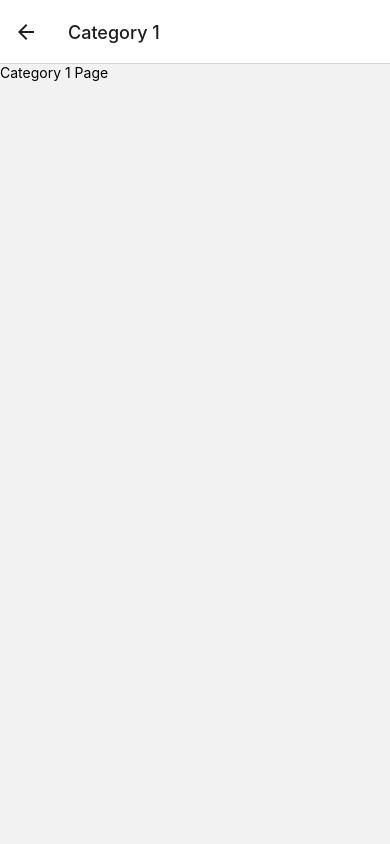
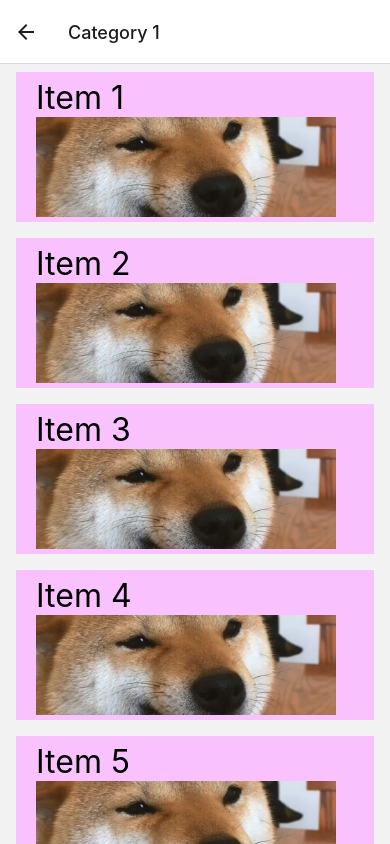
Before and after one commit to WSU-4110/CirclE, a React Native app: screen /Category1 in a window 390 px wide. Both pictures are taken after a click on the button 26 px from the left and 32 px from the top of the page. Shown: the top 844 px of the page. Built offline with nearby package versions, Linux system fonts and the light colour scheme.

Commit message:
catergories1

```diff
--- a/Screens/Category1.js
+++ b/Screens/Category1.js
@@ -1,13 +1,66 @@
-// Category1.js
 import React from 'react';
-import { View, Text } from 'react-native';
+import {
+  SafeAreaView,
+  View,
+  VirtualizedList,
+  StyleSheet,
+  Text,
+  StatusBar,
+  Image
+} from 'react-native';
+
+
+const getItem = (_data, index) => ({
+  id: Math.random().toString(12).substring(0),
+  title: `Item ${index + 1}`,
+});
+
+const getItemCount = _data => 12;
+
+const Item = ({title}) => (
+  <View style={styles.item}>
+    <Text style={styles.title}>{title}</Text>
+    <Image
+        style={styles.tinyLogo}
+        source={require('../assets/dog.jpeg')}
+      />
+  </View>
+);
 
 const Category1 = () => {
   return (
-    <View>
-      <Text>Category 1 Page</Text>
-    </View>
+    <SafeAreaView style={styles.container}>
+      <VirtualizedList
+        initialNumToRender={4}
+        renderItem={({item}) => <Item title={item.title} />}
+        keyExtractor={item => item.id}
+        getItemCount={getItemCount}
+        getItem={getItem}
+      />
+    </SafeAreaView>
   );
 };
 
+const styles = StyleSheet.create({
+  container: {
+    flex: 1,
+    marginTop: StatusBar.currentHeight,
+  },
+  tinyLogo: {
+    width: 300,
+    height: 100,
+  },
+  item: {
+    backgroundColor: '#f9c2ff',
+    height: 150,
+    justifyContent: 'center',
+    marginVertical: 8,
+    marginHorizontal: 16,
+    padding: 20,
+  },
+  title: {
+    fontSize: 32,
+  },
+});
+
 export default Category1;
```
Also changed, not shown: Screens/CategoryItem.js (added, +13 -0 lines), assets/dog.jpeg (added).
